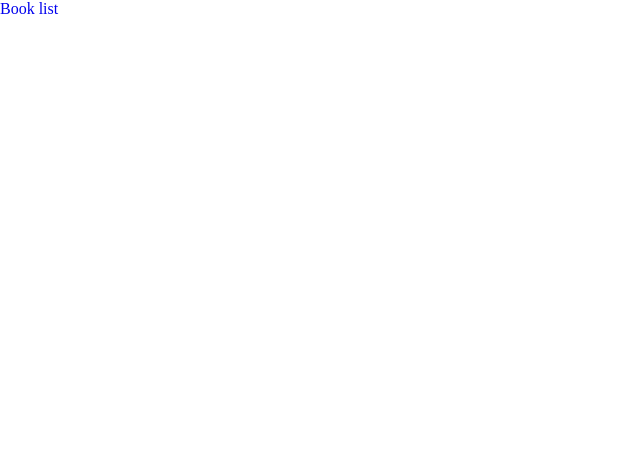
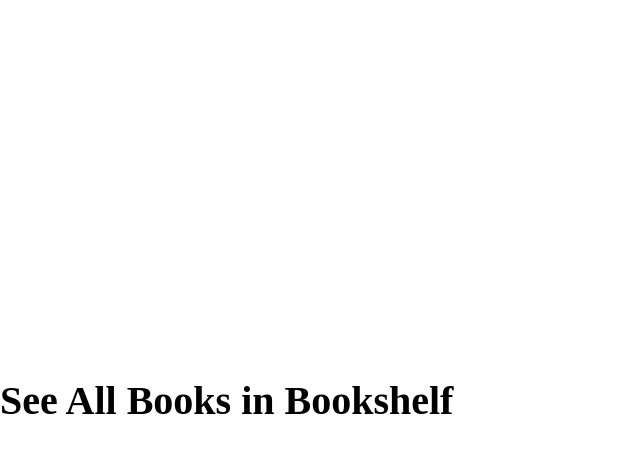
Before and after one commit to fiona20072007/bookshelf, a React (Create React App) app: page / in a window 1280 px wide. Shown: the top 452 px of the page, without its empty margins (0-640 px from the left). Built offline with nearby package versions, Linux system fonts and the light colour scheme.

Commit message:
Add css to index and noMatch page

```diff
--- a/src/BookIndex.js
+++ b/src/BookIndex.js
@@ -1,10 +1,11 @@
 import {Link} from "react-router-dom";
+import styles from "./scss/bookIndex.module.scss";
 
 const BookIndex = () => {
     return (
-        <>
-            <Link to="/books">Book list</Link>
-        </>
+        <div className={styles.bookIndex}>
+            <Link to="/books">See All Books in Bookshelf</Link>
+        </div>
     )
 }
 
--- a/src/NoMatch.js
+++ b/src/NoMatch.js
@@ -1,11 +1,11 @@
 import {Link} from "react-router-dom";
+import styles from "./scss/noMatch.module.scss";
 
 function NoMatch() {
     return (
-        <>
-            <div>404</div>
-            <Link to="/books">Book list</Link>
-        </>
+        <div className={styles.noMatchBody}>
+            <div title="404" className={styles.noMatch}>404</div>
+        </div>
     )
 }
 
--- /dev/null
+++ b/src/scss/bookIndex.module.scss
@@ -0,0 +1,27 @@
+.bookIndex {
+  width: 100vw;
+  height: 100vh;
+  display: flex;
+  align-items: center;
+  text-align: center;
+  a {
+    color: black;
+    font-weight: bold;
+    font-size: 40px;
+    animation: text-focus-in 1s cubic-bezier(0.550, 0.085, 0.680, 0.530) both;
+    &:active {
+      color: black;
+    }
+  }
+}
+
+@keyframes text-focus-in {
+  0% {
+    filter: blur(12px);
+    opacity: 0;
+  }
+  100% {
+    filter: blur(0px);
+    opacity: 1;
+  }
+}
--- /dev/null
+++ b/src/scss/noMatch.module.scss
@@ -0,0 +1,73 @@
+@import url('https://fonts.googleapis.com/css?family=Fira+Mono:400');
+
+.noMatchBody{
+  display: flex;
+  width: 100vw;
+  height: 100vh;
+  align-items: center;
+  justify-content: center;
+  margin: 0;
+  background: #131313;
+  color: #fff;
+  font-size: 96px;
+  font-family: 'Fira Mono', monospace;
+  letter-spacing: -7px;
+  .noMatch{
+    animation: glitch 1s linear infinite;
+    &:before,
+    &:after{
+      content: attr(title);
+      position: absolute;
+      left: 0;
+    }
+
+    &:before{
+      animation: glitchTop 1s linear infinite;
+      clip-path: polygon(0 0, 100% 0, 100% 33%, 0 33%);
+    }
+    &:after{
+      animation: glitchBotom 1.5s linear infinite;
+      clip-path: polygon(0 67%, 100% 67%, 100% 100%, 0 100%);
+    }
+  }
+
+}
+
+
+@keyframes glitch{
+  2%,64%{
+    transform: translate(2px,0) skew(0deg);
+  }
+  4%,60%{
+    transform: translate(-2px,0) skew(0deg);
+  }
+  62%{
+    transform: translate(0,0) skew(5deg);
+  }
+}
+
+
+@keyframes glitchTop{
+  2%,64%{
+    transform: translate(2px,-2px);
+  }
+  4%,60%{
+    transform: translate(-2px,2px);
+  }
+  62%{
+    transform: translate(13px,-1px) skew(-13deg);
+  }
+}
+
+
+@keyframes glitchBotom{
+  2%,64%{
+    transform: translate(-2px,0);
+  }
+  4%,60%{
+    transform: translate(-2px,0);
+  }
+  62%{
+    transform: translate(-22px,5px) skew(21deg);
+  }
+}
```
